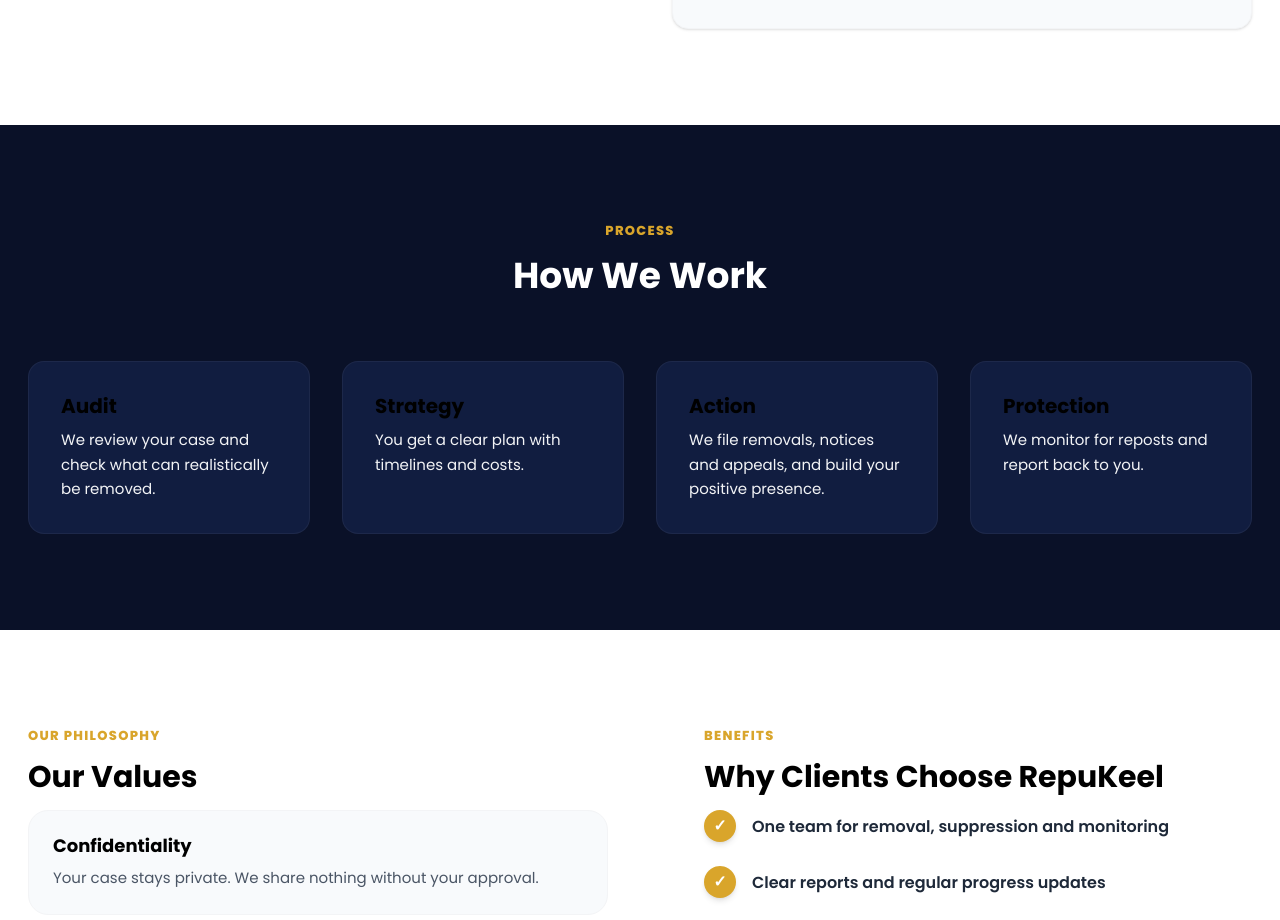
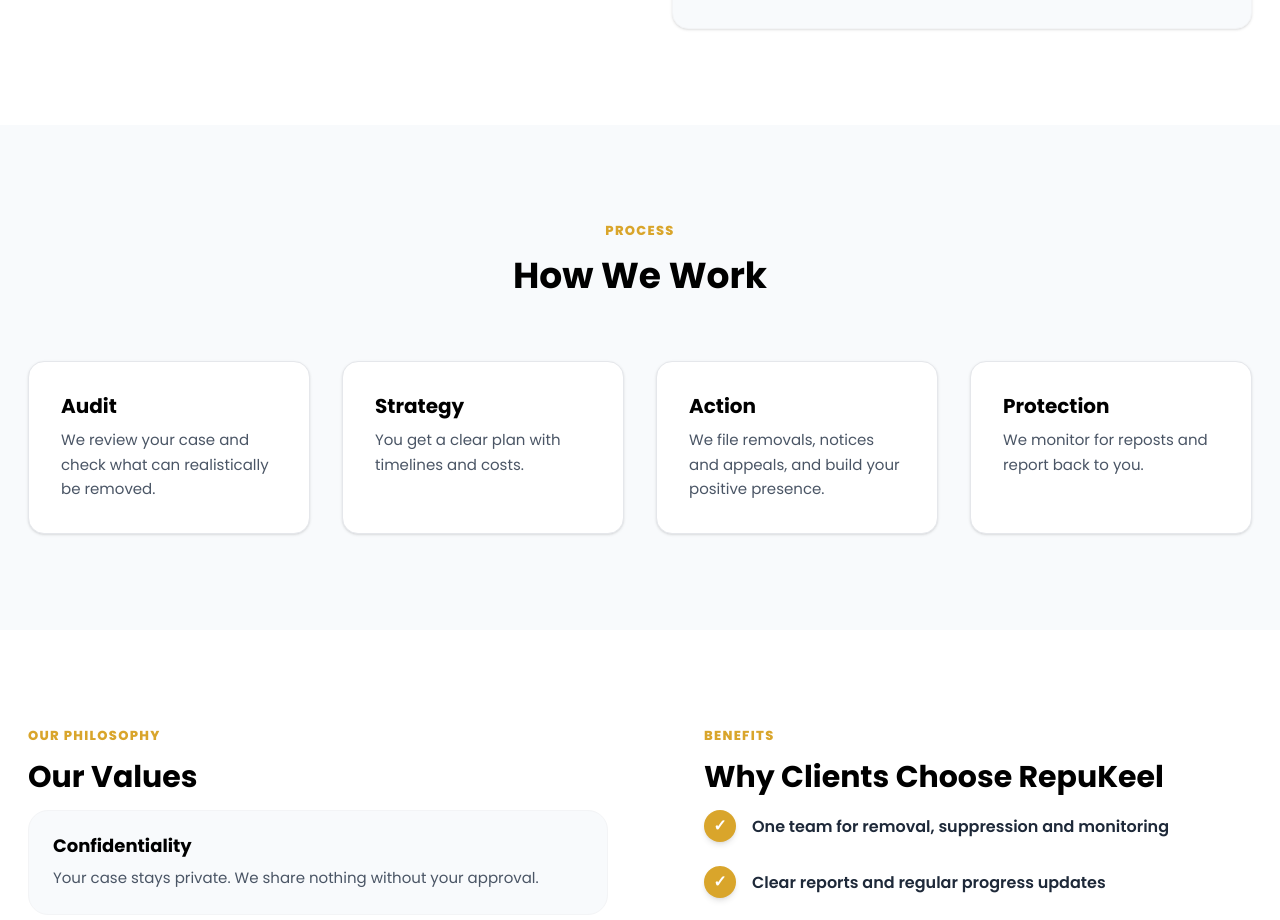
Before and after one commit to muhammadhammad249/Repukeel, a Next.js app in the folder frontend/: page /about in a window 1280 px wide. Shown: the part 1420-2340 px from the top of the page. Built offline with nearby package versions, Linux system fonts and the light colour scheme.

Commit message:
style(about): make 'How We Work' section completely dull white

```diff
--- a/frontend/src/app/about/page.tsx
+++ b/frontend/src/app/about/page.tsx
@@ -89,29 +89,29 @@ export default function AboutPage() {
       </section>
 
       {/* ================= HOW WE WORK ================= */}
-      <section className="w-full bg-[#0a1128] py-24 text-white">
+      <section className="w-full bg-[#f8fafc] py-24 text-[#0a1128]">
         <div className="container max-w-6xl mx-auto px-4">
           <div className="text-center max-w-3xl mx-auto mb-16">
             <span className="text-[13px] font-[800] text-[var(--gold)] uppercase tracking-widest mb-3 block">Process</span>
-            <h2 className="text-3xl md:text-4xl font-[800] text-white">How We Work</h2>
+            <h2 className="text-3xl md:text-4xl font-[800] text-[#0a1128]">How We Work</h2>
           </div>
 
           <div className="grid grid-cols-1 md:grid-cols-2 lg:grid-cols-4 gap-8">
-            <div className="bg-[#111d40] p-8 rounded-2xl border border-white/5 relative">
+            <div className="bg-white p-8 rounded-2xl border border-gray-200 shadow-sm relative">
               <h4 className="text-[20px] font-[700] mb-3 text-[var(--gold)]">Audit</h4>
-              <p className="text-[15px] text-gray-100 leading-relaxed">We review your case and check what can realistically be removed.</p>
+              <p className="text-[15px] text-gray-600 leading-relaxed">We review your case and check what can realistically be removed.</p>
             </div>
-            <div className="bg-[#111d40] p-8 rounded-2xl border border-white/5 relative">
+            <div className="bg-white p-8 rounded-2xl border border-gray-200 shadow-sm relative">
               <h4 className="text-[20px] font-[700] mb-3 text-[var(--gold)]">Strategy</h4>
-              <p className="text-[15px] text-gray-100 leading-relaxed">You get a clear plan with timelines and costs.</p>
+              <p className="text-[15px] text-gray-600 leading-relaxed">You get a clear plan with timelines and costs.</p>
             </div>
-            <div className="bg-[#111d40] p-8 rounded-2xl border border-white/5 relative">
+            <div className="bg-white p-8 rounded-2xl border border-gray-200 shadow-sm relative">
               <h4 className="text-[20px] font-[700] mb-3 text-[var(--gold)]">Action</h4>
-              <p className="text-[15px] text-gray-100 leading-relaxed">We file removals, notices and appeals, and build your positive presence.</p>
+              <p className="text-[15px] text-gray-600 leading-relaxed">We file removals, notices and appeals, and build your positive presence.</p>
             </div>
-            <div className="bg-[#111d40] p-8 rounded-2xl border border-white/5 relative">
+            <div className="bg-white p-8 rounded-2xl border border-gray-200 shadow-sm relative">
               <h4 className="text-[20px] font-[700] mb-3 text-[var(--gold)]">Protection</h4>
-              <p className="text-[15px] text-gray-100 leading-relaxed">We monitor for reposts and report back to you.</p>
+              <p className="text-[15px] text-gray-600 leading-relaxed">We monitor for reposts and report back to you.</p>
             </div>
           </div>
         </div>
```
